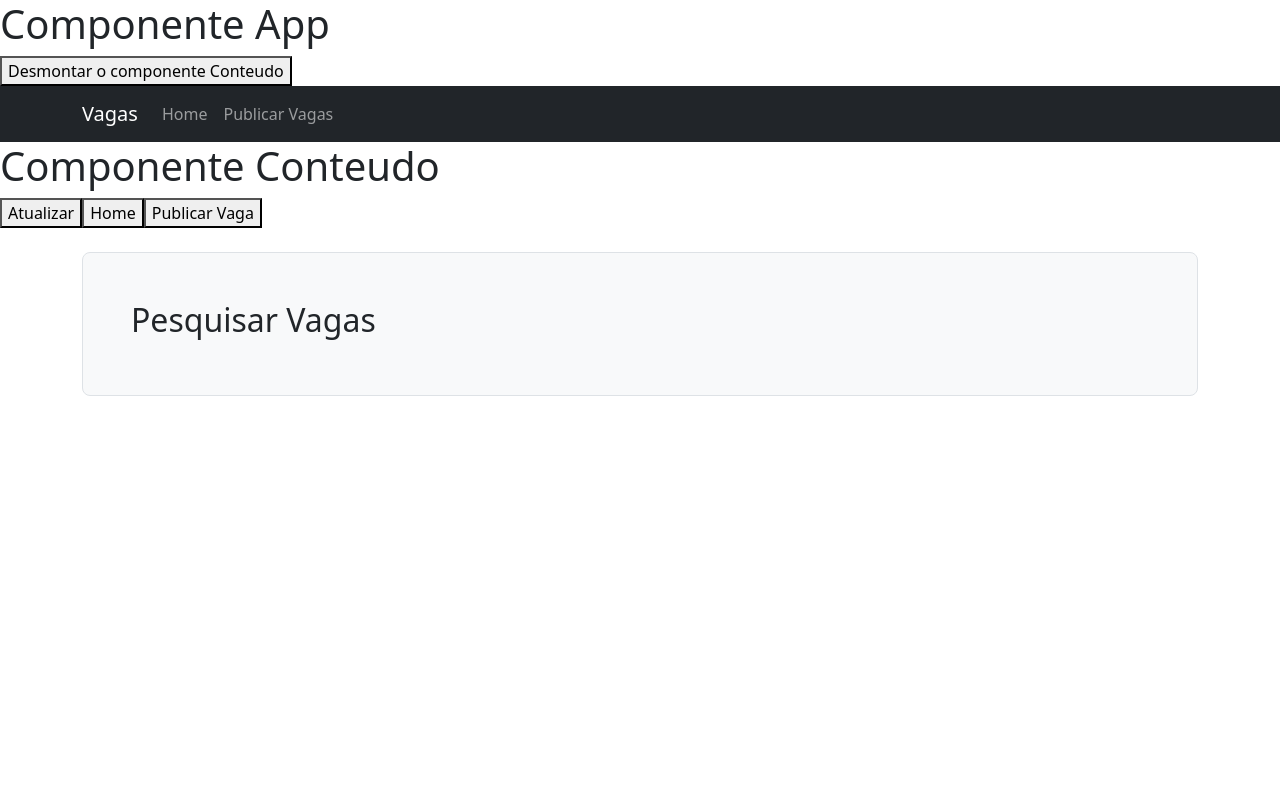
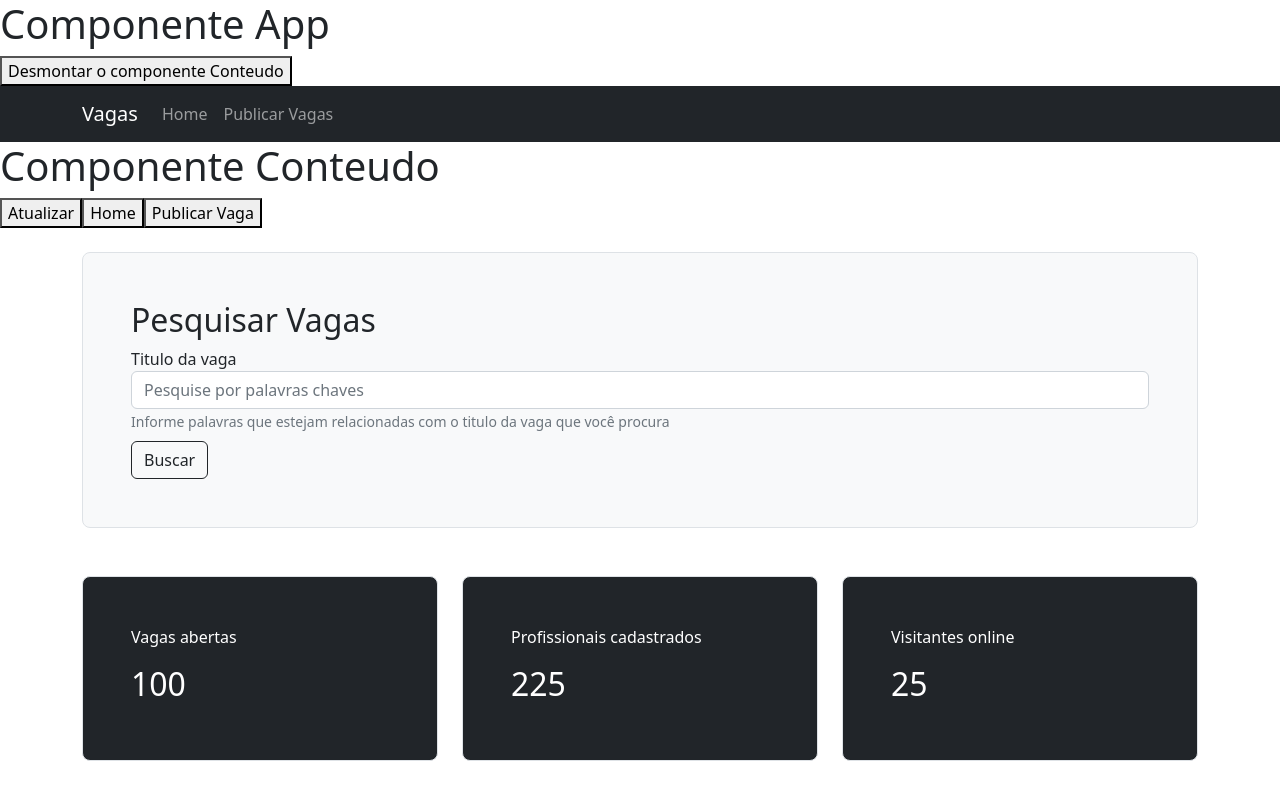
Before and after one commit to Lucas-Pina1/projeto-vagas, a Vue app: page / in a window 1280 px wide. Built offline with nearby package versions, Linux system fonts and the light colour scheme.

Commit message:
implementação components e props

```diff
--- /dev/null
+++ b/src/components/comuns/PesquisarVaga.vue
@@ -0,0 +1,34 @@
+<template>
+  <div class="h-100 p-5 bg-light border rounded-3">
+    <h2>Pesquisar Vagas</h2>
+    <div class="row">
+      <div class="col">
+        <div class="form-group">
+          <label>Titulo da vaga</label>
+          <input
+            type="text"
+            class="form-control"
+            placeholder="Pesquise por palavras chaves"
+          />
+          <small class="form-text text-muted"
+            >Informe palavras que estejam relacionadas com o titulo da vaga que
+            você procura
+          </small>
+        </div>
+      </div>
+    </div>
+    <div class="row">
+      <div class="col">
+        <button class="btn btn-outline-dark mt-2" type="button">Buscar</button>
+      </div>
+    </div>
+  </div>
+</template>
+<script>
+export default {
+  name: "PesquisarVaga",
+};
+</script>
+
+<style>
+</style>
--- /dev/null
+++ b/src/components/comuns/V-Indicador.vue
@@ -0,0 +1,21 @@
+<template>
+  <div :class="estilo">
+    <p>{{ titulo }}</p>
+    <h2>{{ indicador }}</h2>
+  </div>
+</template>
+
+<script>
+export default {
+  name: "VIndicador",
+  props: ["titulo", "indicador", "bg", "color"],
+  computed: {
+    estilo() {
+      return `h-100 p-5 rounded-3 border ${this.bg} ${this.color}`;
+    },
+  },
+};
+</script>
+
+<style>
+</style>
--- a/src/components/views/HomeView.vue
+++ b/src/components/views/HomeView.vue
@@ -2,9 +2,37 @@
   <div class="container py-4">
     <div class="row">
       <div class="col">
-        <div class="h-100 p-5 bg-light border rounded-3">
-          <h2>Pesquisar Vagas</h2>
-        </div>
+        <pesquisar-vaga></pesquisar-vaga>
+      </div>
+    </div>
+
+    <div class="row mt-5">
+      <div class="col-4">
+        <v-indicador
+          titulo="Vagas abertas"
+          indicador="100"
+          bg="bg-dark"
+          color="text-white"
+        ></v-indicador>
+      </div>
+
+      <div class="col-4">
+        <v-indicador
+          titulo="Profissionais cadastrados"
+          indicador="225"
+          bg="bg-dark"
+          color="text-white"
+        >
+        </v-indicador>
+      </div>
+
+      <div class="col-4">
+        <v-indicador
+          titulo="Visitantes online"
+          indicador="25"
+          bg="bg-dark"
+          color="text-white"
+        ></v-indicador>
       </div>
     </div>
   </div>
@@ -13,8 +41,11 @@
 <script>
 export default {
   name: "HomeView",
+  components: {
+    PesquisarVaga: () => import("@/components/comuns/PesquisarVaga.vue"),
+    VIndicador: () => import("@/components/comuns/V-Indicador.vue"),
+  },
 };
 </script>
 
-<style scoped>
-</style>
+<style scoped></style>
```
